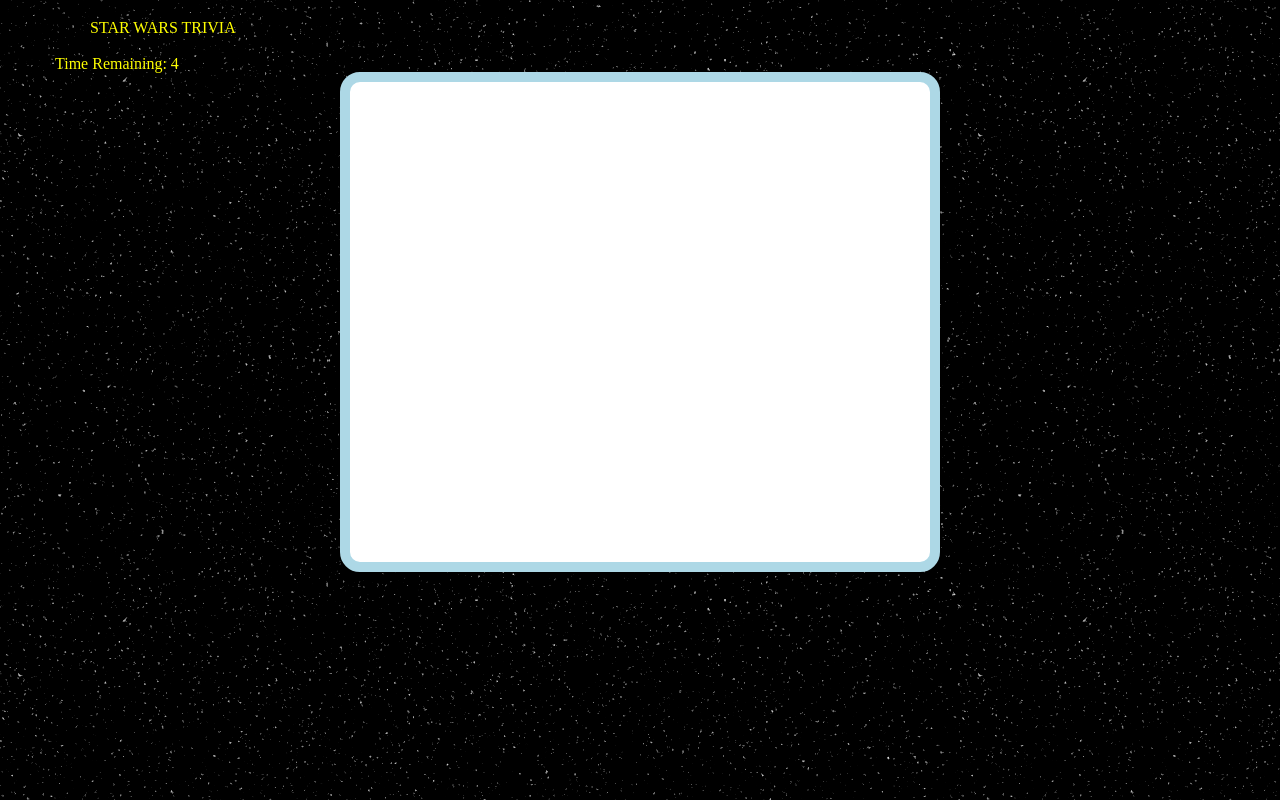
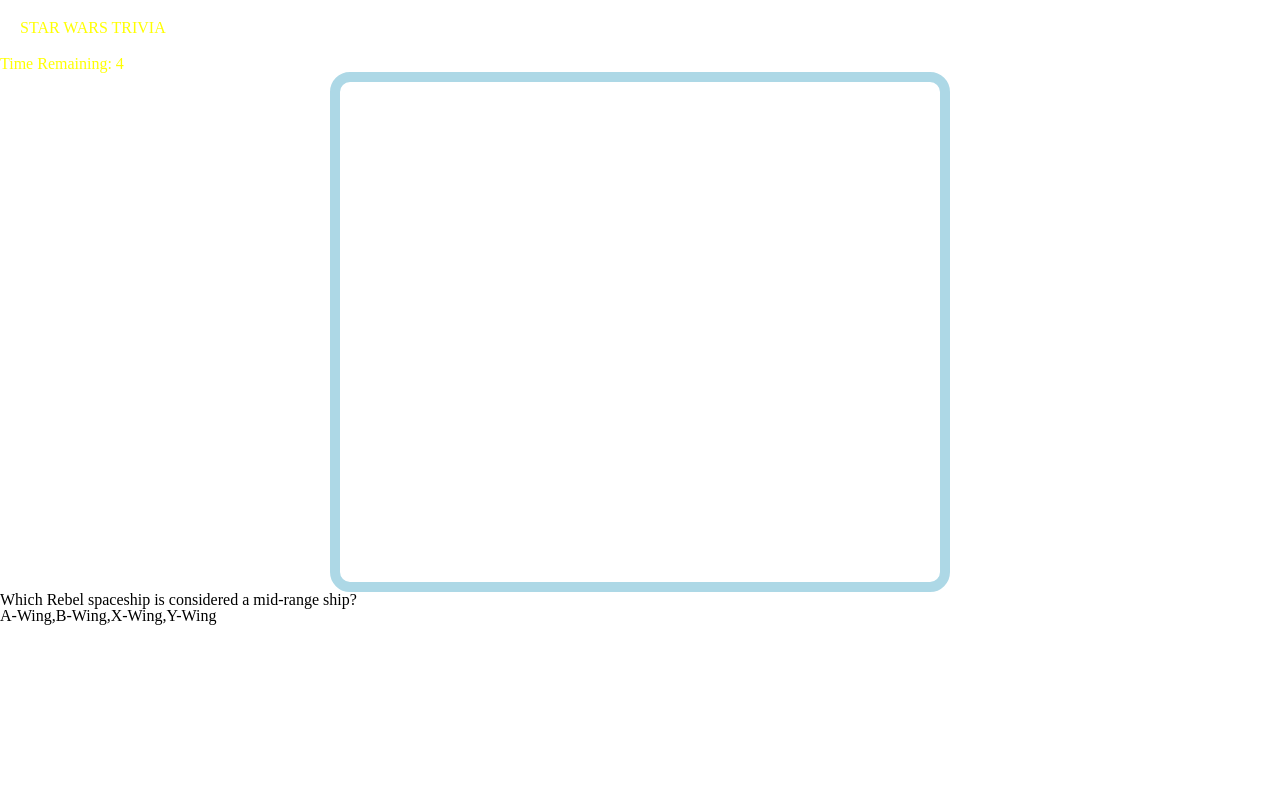
Before and after one commit to seancapelle/TriviaGame, a PHP site: page / in a window 1280 px wide. Run offline with PHP 8.4, Linux system fonts and the light colour scheme.

Commit message:
Updated objects

```diff
--- a/assets/css/style.css
+++ b/assets/css/style.css
@@ -1,6 +1,6 @@
-body {
+/*body {
 	background-image: url(../images/stars.png);
-}
+}*/
 h1{
 	color: yellow;
 }
@@ -27,3 +27,15 @@ span {
 	border: 10px solid lightblue;
 	border-radius: 20px;
 }
+answerOne:hover {
+
+}
+answerTwo:hover {
+
+}
+answerThree:hover {
+
+}
+answerFour:hover {
+
+}
--- a/assets/javascript/app.js
+++ b/assets/javascript/app.js
@@ -1,4 +1,19 @@
 var timer = 10;
+
+var question = [{
+	question: "Between Greedo and Han, who shot first?",
+	answers: ["Han", "Greedo", "They shot at the same time", "Not sure"],
+	correctAnswer: "Han"
+}, {
+	question: "How old is Yoda when he dies?",
+	answers: ["300 years", "500 years", "900 years", "A millennium"],
+	correctAnswer: "900 years"
+}, {
+	question: "Which Rebel spaceship is considered a mid-range ship?",
+	answers: ["A-Wing", "B-Wing", "X-Wing", "Y-Wing"],
+	correctAnswer: "X-Wing"
+}];
+
 document.querySelector('#timer').innerHTML = timer;
 
 var countDown = function(){
@@ -15,12 +30,27 @@ var countDown = function(){
 
 var nextQuestion = function(){
 
+
+for (i = 0; i < question.length; i++){
+
+	console.log(i);
+
+	var qDisplay = question[i].question;
+	document.querySelector('#qDisplay').innerHTML = qDisplay;
+
+	var aDisplay = question[i].answers;
+	document.querySelector('#aDisplay').innerHTML = aDisplay;
+
+	var correct = question[i].correctAnswer;
+
+	};
 }
 
-
+//Start of game
 $(document).ready(function(){
 
 setInterval(countDown, 1000);
+nextQuestion();
 
 
 })
--- a/index.html
+++ b/index.html
@@ -2,7 +2,7 @@
 <html>
 <head>
 	<title>Star Wars Trivia</title>
-	<link rel="stylesheet" href="https://maxcdn.bootstrapcdn.com/bootstrap/3.3.6/css/bootstrap.min.css">
+	<!-- <link rel="stylesheet" href="https://maxcdn.bootstrapcdn.com/bootstrap/3.3.6/css/bootstrap.min.css"> -->
 	<link href="assets/css/reset.css" rel="stylesheet">
 	<link href="assets/css/style.css" rel="stylesheet">
 	<meta charset="utf-8">
@@ -20,10 +20,15 @@
 		<div class="background">
 			</div>
 		<div class="row">
-			<div class="col-md-12" id="question">
+			<div class="col-md-12">
+				 <div id="qDisplay"></div>
 			</div>
 		<div class="row">
-			<div class="col-md-12" id="answers">
+			<div class="col-md-12" id="aDisplay">
+			<!-- 	<div id="answerOne"></div>
+				<div id="answerTwo"></div>
+				<div id="answerThree"></div>
+				<div id="answerFour"></div> -->
 			</div>
 		</div>
 		</div>
```
